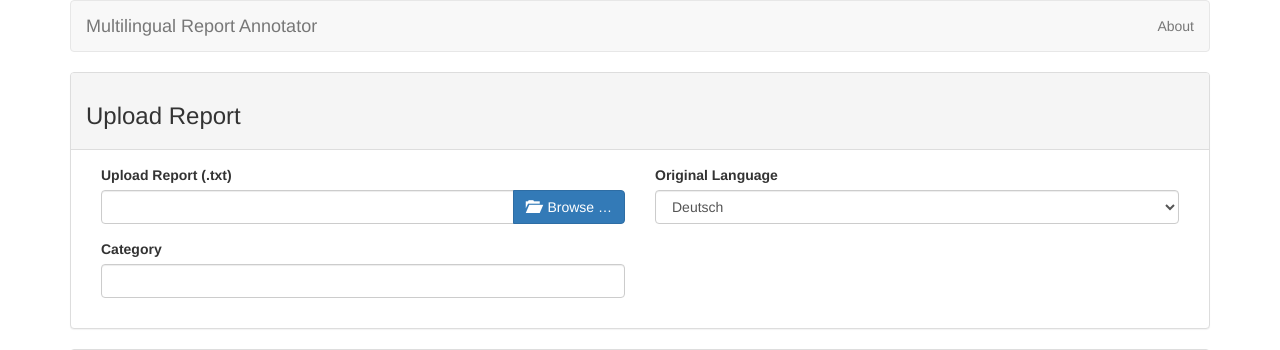
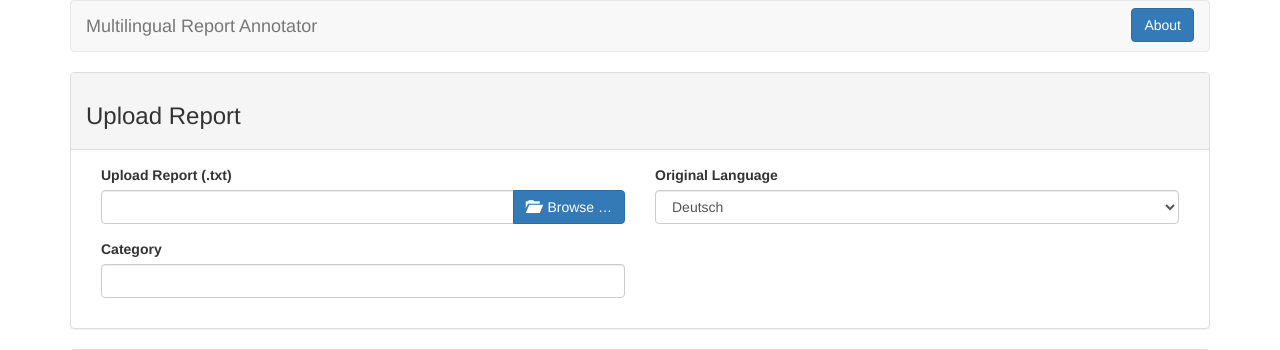
Before and after one commit to lasigeBioTM/MRA, a Flask app: page / in a window 1280 px wide. Shown: the top 350 px of the page. Run offline with Flask 2, Linux system fonts and the light colour scheme; data that the repository does not hold is empty; parts of the project's set-up code (start-up, migrations or seed data) failed here and were passed over; some libraries are stand-ins or nearby versions.

Commit message:
highlight the "About" link

```diff
--- a/mra/static/css/main.css
+++ b/mra/static/css/main.css
@@ -2,6 +2,10 @@
 .gi-3x{font-size: 3em;}
 .gi-4x{font-size: 4em;}
 .gi-5x{font-size: 5em;}
+
+#navbar-about {
+    margin-top: 7px;
+}
 
 /*a.annotation {
     color: inherit;
--- a/mra/templates/index.html
+++ b/mra/templates/index.html
@@ -15,8 +15,8 @@
           <div class="navbar-header">
             <a class="navbar-brand" href="/">Multilingual Report Annotator</a>
           </div>
-          <div class="navbar-right">
-            <a class="navbar-text navbar-link" id="navbar-about" href='#modalAbout' data-toggle="modal">About</a>
+          <div class='btn-toolbar pull-right'>
+            <a type="button" class="btn btn-primary" id="navbar-about" href='#modalAbout' data-toggle="modal">About</a>
           </div>
         </div>
       </nav>
```
